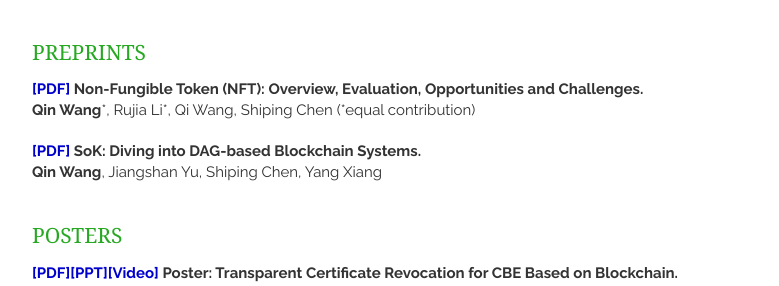
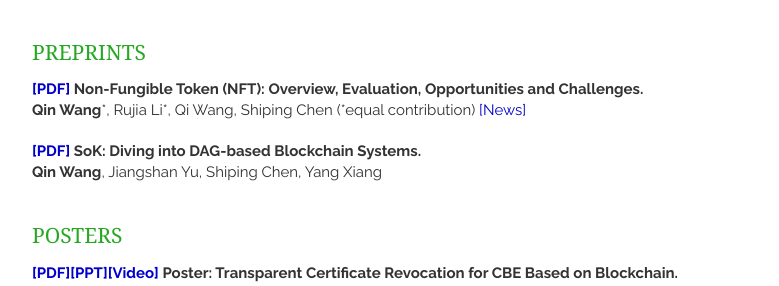
Before and after one commit to AaronWang-git/qinwang-git.github.io, a Jekyll site: the page built from index.html, in a window 1280 px wide. Shown: the part 895-1181 px from the top of the page, without its empty margins (328-1107 px from the left). Built offline with Jekyll 4.4.1, drawn with Linux system fonts in a browser that asks for light colours; nearby versions of some CDN libraries; a script that is not in the unit is left out; the list of posts is cut into pages by our own code.

Commit message:
Update publications.html

```diff
--- a/_includes/publications.html
+++ b/_includes/publications.html
@@ -61,6 +61,7 @@
         <header>
             <strong><a href = "https://arxiv.org/pdf/2105.07447.pdf" target="_blank">[PDF]</a> Non-Fungible Token (NFT): Overview, Evaluation, Opportunities and Challenges. </strong>
             <br><strong>Qin Wang</strong><sup>*</sup>, Rujia Li<sup>*</sup>, Qi Wang, Shiping Chen  (*equal contribution)
+            <a href = "https://www.downes.ca/post/72512" target="_blank">[News]</a>
        </header>
     </article>
 
```
